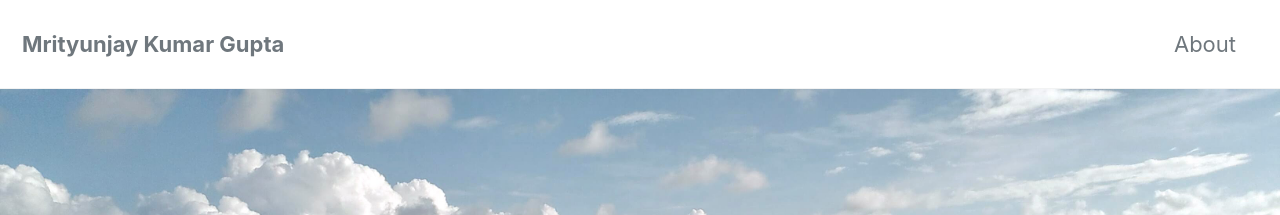
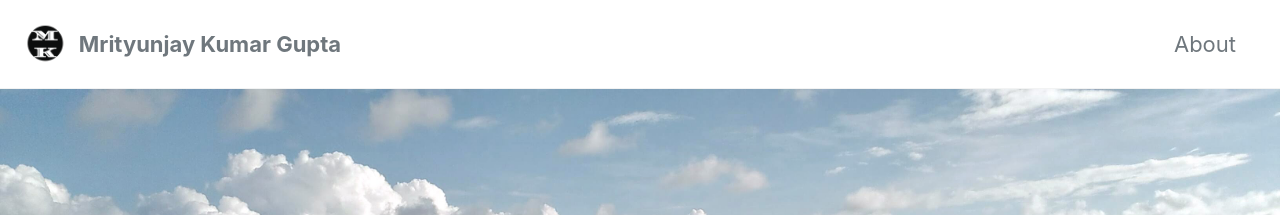
Before and after one commit to jaykumar1046/jaykumar.github.io, a Jekyll site: the page built from index.html, in a window 1280 px wide. Shown: the top 215 px of the page. Built offline with Jekyll 4.4.1, drawn with Linux system fonts in a browser that asks for light colours; cached includes are drawn as plain includes; nearby versions of some CDN libraries; the list of posts is cut into pages by our own code.

Commit message:
Added logo

```diff
--- a/_config.yml
+++ b/_config.yml
@@ -25,7 +25,7 @@
 baseurl                  : # the subpath of your site, e.g. "/blog"
 repository               : # GitHub username/repo-name e.g. "mmistakes/minimal-mistakes"
 teaser                   : # path of fallback teaser image, e.g. "/assets/images/500x300.png"
-logo                     : # path of logo image to display in the masthead, e.g. "/assets/images/88x88.png"
+logo                     : "/images/logo/LogoMakr_5nNdf0.png"
 masthead_title           : # overrides the website title displayed in the masthead, use " " for no title
 # breadcrumbs            : false # true, false (default)
 words_per_minute         : 200
```
Also changed, not shown: images/logo/LogoMakr_5nNdf0.png (added).
